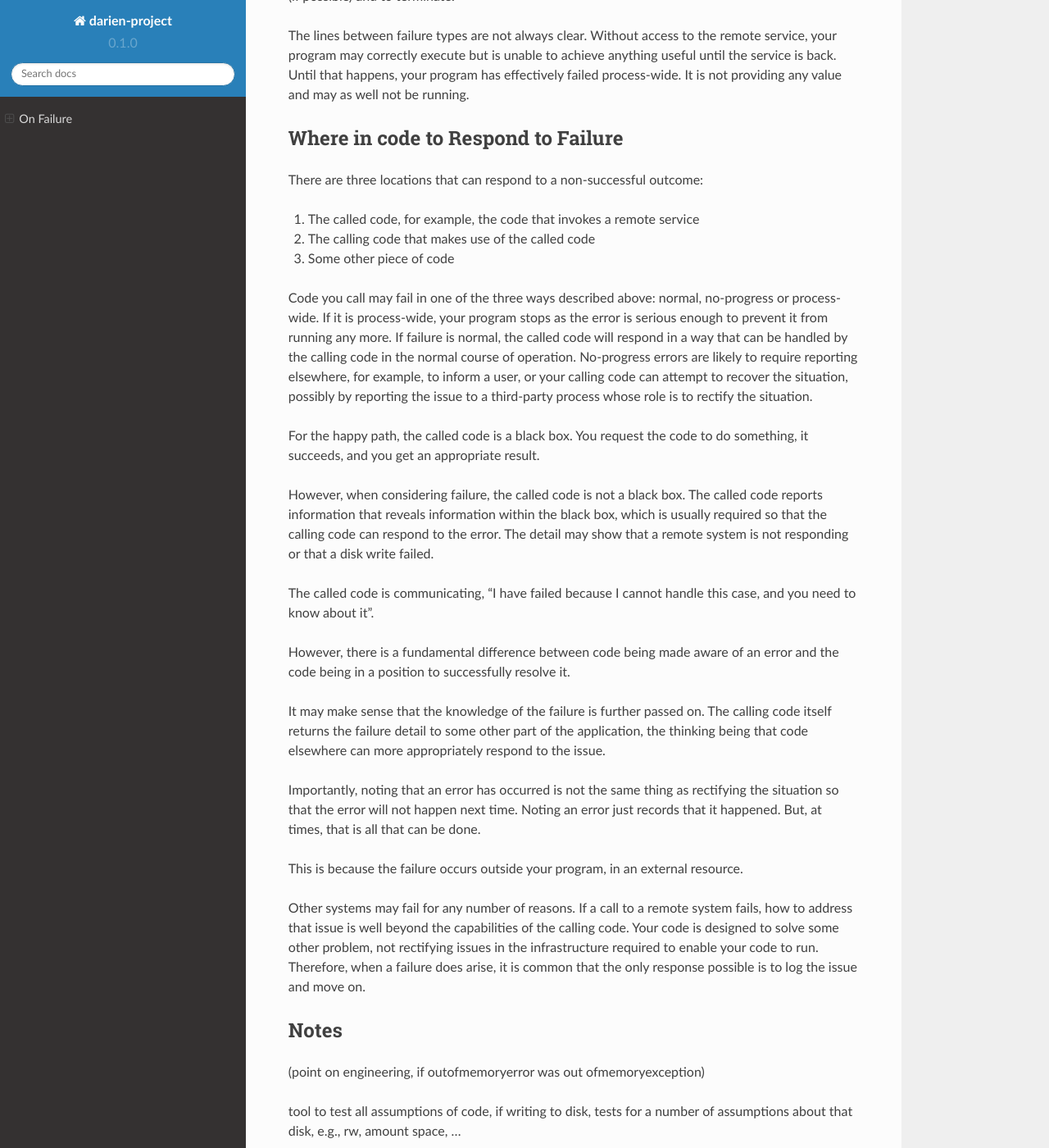
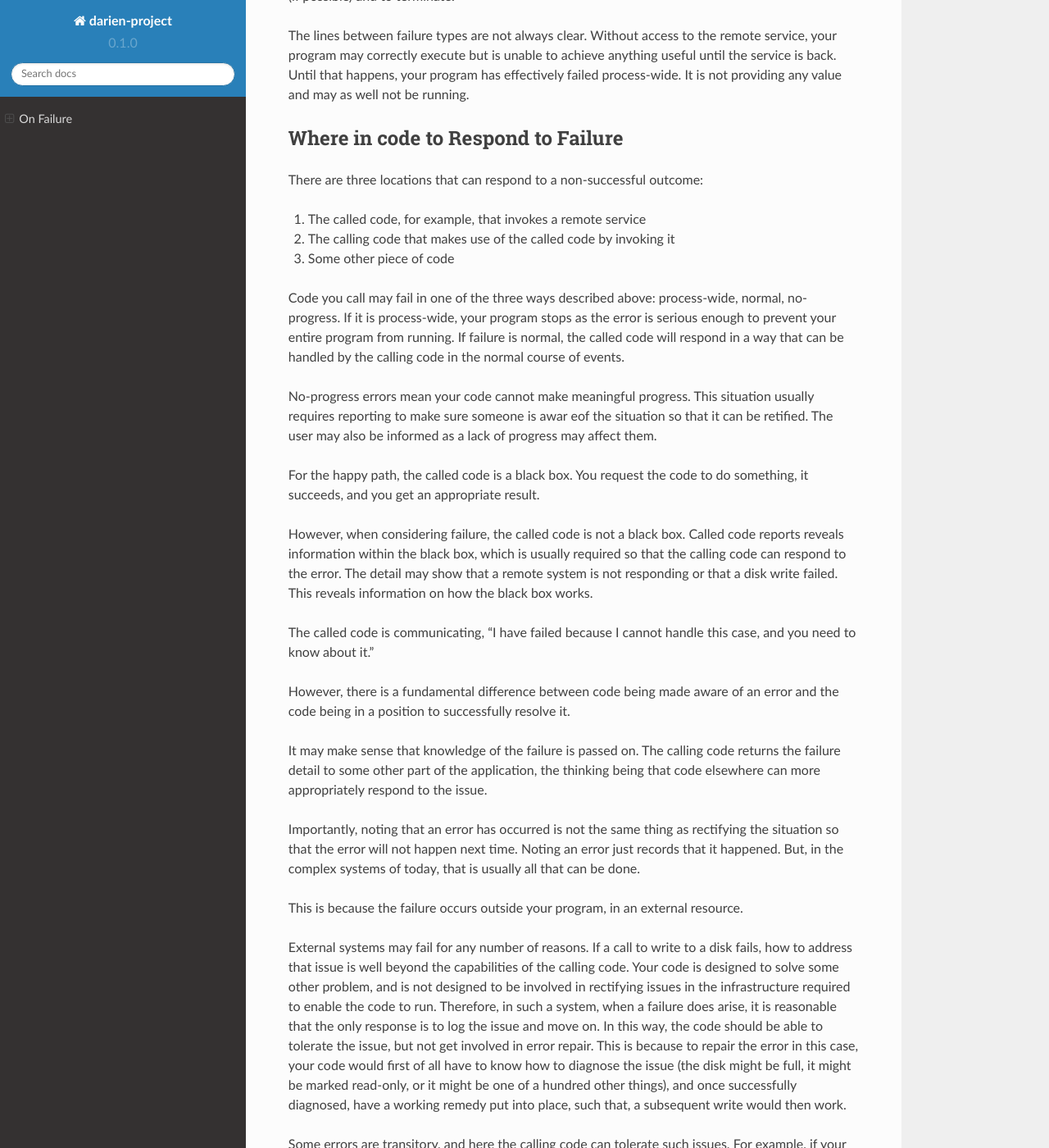
Before and after one commit to jh-evans/readthedocs, a Sphinx documentation site: the page built from docs/source/on_failure.rst, in a window 1280 px wide and 1400 px high, scrolled down 1632 px. Shown: the whole window at 82% size. Built offline with Sphinx 7.4.7 and the Read the Docs theme 2.0.0, drawn with Linux system fonts in a browser that asks for light colours; some of the changed text lies outside the part shown.

Commit message:
Update on_failure.rst

```diff
--- a/docs/source/on_failure.rst
+++ b/docs/source/on_failure.rst
@@ -50,31 +50,45 @@ Where in code to Respond to Failure
 
 There are three locations that can respond to a non-successful outcome:
 
-1. The called code, for example, the code that invokes a remote service
-2. The calling code that makes use of the called code
+1. The called code, for example, that invokes a remote service
+2. The calling code that makes use of the called code by invoking it
 3. Some other piece of code
 
-Code you call may fail in one of the three ways described above: normal, no-progress or process-wide. If it is process-wide, your program stops as the error is serious enough to prevent it from running
-any more. If failure is normal, the called code will respond in a way that can be handled by the calling code in the normal course of operation. No-progress errors are likely to require reporting elsewhere,
-for example, to inform a user, or your calling code can attempt to recover the situation, possibly by reporting the issue to a third-party process whose role is to rectify the situation.
+Code you call may fail in one of the three ways described above: process-wide, normal, no-progress. If it is process-wide, your program stops as the error is serious enough to prevent your entire program
+from running. If failure is normal, the called code will respond in a way that can be handled by the calling code in the normal course of events.
+
+No-progress errors mean your code cannot make meaningful progress. This situation usually requires reporting to make sure someone is awar eof the situation so that it can be retified. The user may also be
+informed as a lack of progress may affect them.
 
 For the happy path, the called code is a black box. You request the code to do something, it succeeds, and you get an appropriate result.
 
-However, when considering failure, the called code is not a black box. The called code reports information that reveals information within the black box, which is usually
-required so that the calling code can respond to the error. The detail may show that a remote system is not responding or that a disk write failed.
+However, when considering failure, the called code is not a black box. Called code reports reveals information within the black box, which is usually required so that the calling code can respond to the
+error. The detail may show that a remote system is not responding or that a disk write failed. This reveals information on how the black box works.
 
-The called code is communicating, "I have failed because I cannot handle this case, and you need to know about it".
+The called code is communicating, "I have failed because I cannot handle this case, and you need to know about it."
 
 However, there is a fundamental difference between code being made aware of an error and the code being in a position to successfully resolve it.
 
-It may make sense that the knowledge of the failure is further passed on. The calling code itself returns the failure detail to some other part of the application, the thinking being that code elsewhere can more appropriately respond to the issue.
+It may make sense that knowledge of the failure is passed on. The calling code returns the failure detail to some other part of the application, the thinking being that code elsewhere can more
+appropriately respond to the issue.
 
-Importantly, noting that an error has occurred is not the same thing as rectifying the situation so that the error will not happen next time. Noting an error just records that it happened. But, at times, that is all that can be done.
+Importantly, noting that an error has occurred is not the same thing as rectifying the situation so that the error will not happen next time. Noting an error just records that it happened. But, in the
+complex systems of today, that is usually all that can be done.
 
 This is because the failure occurs outside your program, in an external resource.
 
-Other systems may fail for any number of reasons. If a call to a remote system fails, how to address that issue is well beyond the capabilities of the calling code. Your code is designed to solve some other
-problem, not rectifying issues in the infrastructure required to enable your code to run. Therefore, when a failure does arise, it is common that the only response possible is to log the issue and move on.
+External systems may fail for any number of reasons. If a call to write to a disk fails, how to address that issue is well beyond the capabilities of the calling code. Your code is designed to solve
+some other problem, and is not designed to be involved in rectifying issues in the infrastructure required to enable the code to run. Therefore, in such a system, when a failure does arise, it is
+reasonable that the only response is to log the issue and move on. In this way, the code should be able to tolerate the issue, but not get involved in error repair. This is because to repair the error in
+this case, your code would first of all have to know how to diagnose the issue (the disk might be full, it might be marked read-only, or it might be one of a hundred other things), and once successfully
+diagnosed, have a working remedy put into place, such that, a subsequent write would then work.
+
+Some errors are transitory, and here the calling code can tolerate such issues. For example, if your code is running on a mobile device that is currently out of network
+range, any attempt to contact a remote service will fail. However, the device may move within range at any time so re-trying the call *may* make sense in such circumstances. A detailed appreciation of the
+likely caues of failure in such a system (a failure model) is needed so that the code can be designed to react well to the realities it will face. Note, in this case, the code running on the mobile device is
+just re-trying the call, in the hope that cause of the error was only temporary. The code is not making an attempt to ensure a signal is available - that is not possible.
+
+What we see is that a program's ability to tolerate failure depends on the nature of that failure.
 
 Notes
 -----
```
